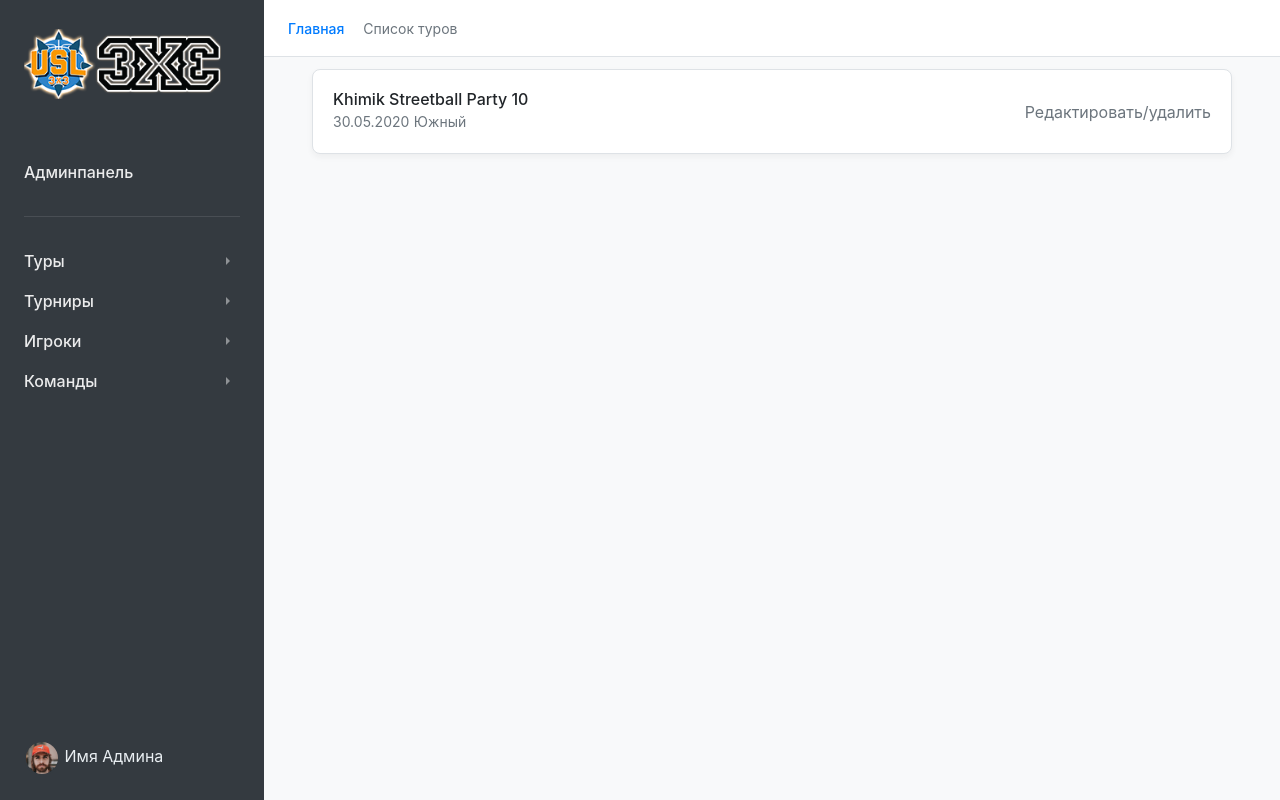
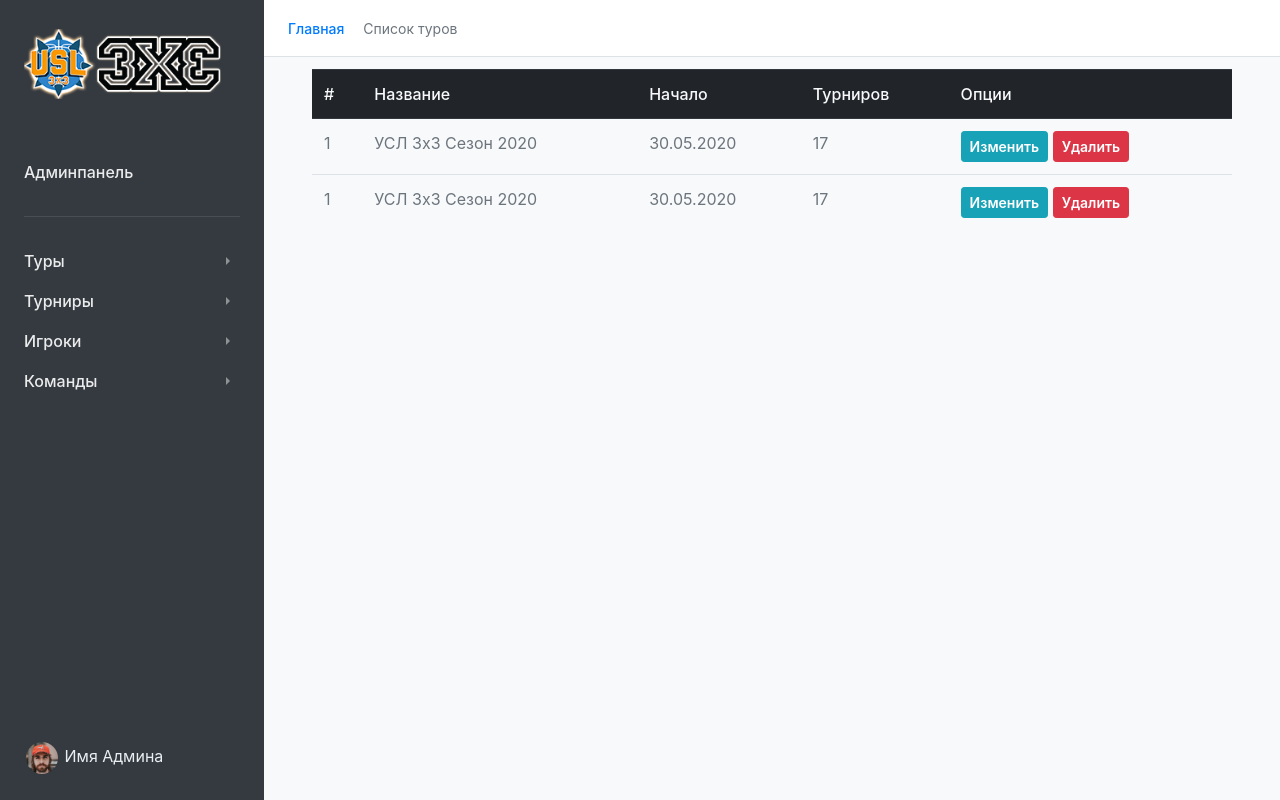
Before and after one commit to BohdanBortnytskyi/streetball, a PHP site: page /tours-list.php in a window 1280 px wide. Run offline with PHP 8.4, Linux system fonts and the light colour scheme.

Commit message:
Верстка - 3

```diff
--- a/tours-list.php
+++ b/tours-list.php
@@ -32,22 +32,47 @@
         <div class="container">
           <div class="row justify-content-center">
             <div class="col-12 m-2">
-              <div class="card card-task">
-                <div class="card-body">
-                  <div class="card-title">
-                    <a href="#">
-                      <h6 data-filter-by="text">Khimik Streetball Party 10</h6>
-                    </a>
-                    <span class="text-small">30.05.2020</span>
-                    <span class="text-small">Южный</span>
-                  </div>
-                  <div class="card-meta">
-                    <div class="d-flex align-items-center">
-                      <span>Редактировать/удалить</span>
-                    </div>
-                  </div>
-                </div>
-              </div>
+              <table class="table">
+                <thead class="thead-dark">
+                  <tr>
+                    <th scope="col">#</th>
+                    <th scope="col">Название</th>
+                    <th scope="col">Начало</th>
+                    <th scope="col">Турниров</th>
+                    <th scope="col">Опции</th>
+                  </tr>
+                </thead>
+                <tbody>
+                  <tr>
+                    <td>1</td>
+                    <td>УСЛ 3х3 Сезон 2020</td>
+                    <td>30.05.2020</td>
+                    <td>17</td>
+                    <td>
+                      <a href="#" title="Редактировать тур" class="btn btn-info btn-sm">
+                          Изменить
+                      </a>
+                      <button type="button" title="Удалить тур" class="btn btn-danger btn-sm" style="cursor:pointer;">
+                          Удалить
+                      </button>
+                    </td>
+                  </tr>
+                  <tr>
+                    <td>1</td>
+                    <td>УСЛ 3х3 Сезон 2020</td>
+                    <td>30.05.2020</td>
+                    <td>17</td>
+                    <td>
+                      <a href="#" title="Редактировать тур" class="btn btn-info btn-sm">
+                          Изменить
+                      </a>
+                      <button type="button" title="Удалить тур" class="btn btn-danger btn-sm" style="cursor:pointer;">
+                          Удалить
+                      </button>
+                    </td>
+                  </tr>
+                </tbody>
+              </table>
             </div>
           </div>
         </div>
```
Also changed, not shown: profile-settings.php (+6 -6 lines).
